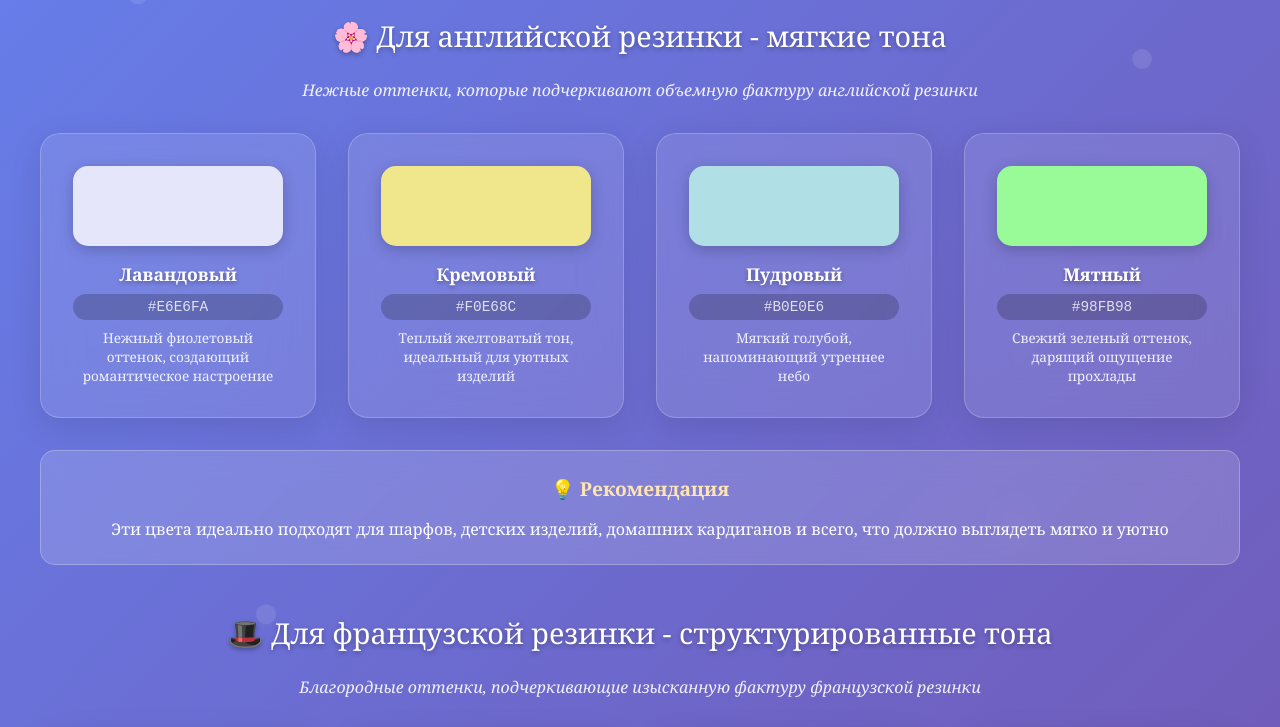
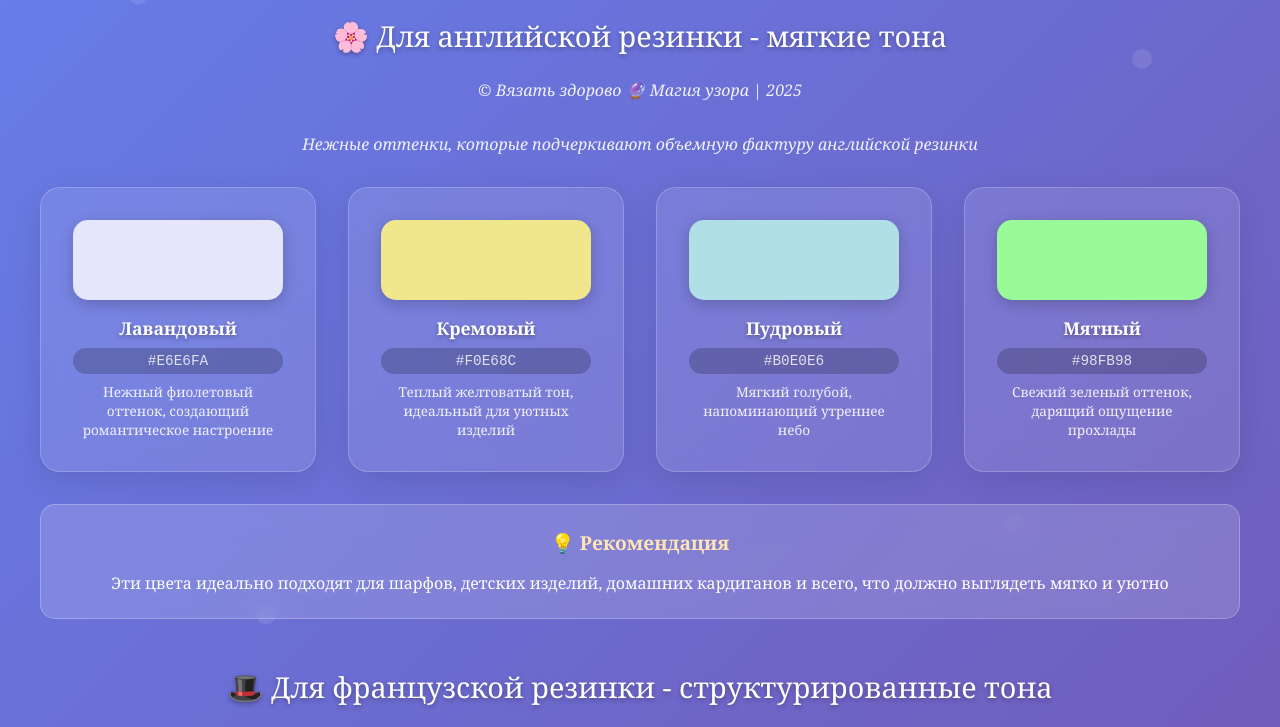
Before and after one commit to Anna19894/index.html-, a plain HTML site: page index.html in a window 1280 px wide. Shown: the part 91-818 px from the top of the page. Drawn offline with Linux system fonts and the light colour scheme.

Commit message:
Update index.html

```diff
--- a/index.html
+++ b/index.html
@@ -214,6 +214,7 @@
 
         <div class="palette-section">
             <h2 class="section-title">🌸 Для английской резинки - мягкие тона</h2>
+            <p class="section-subtitle">© Вязать здорово 🔮 Магия узора | 2025</p>
             <p class="section-subtitle">Нежные оттенки, которые подчеркивают объемную фактуру английской резинки</p>
 
             <div class="color-grid">
```
